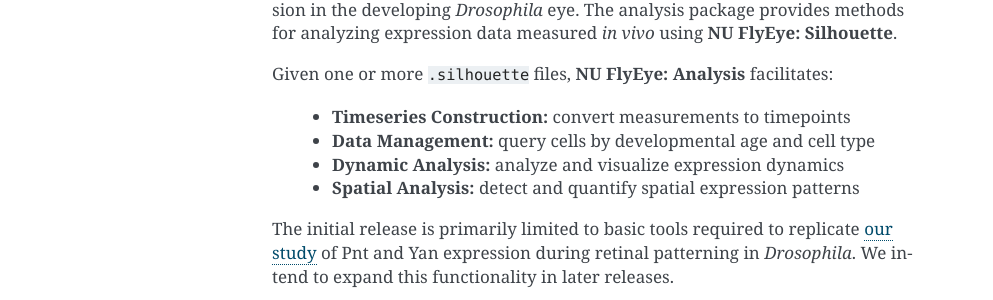
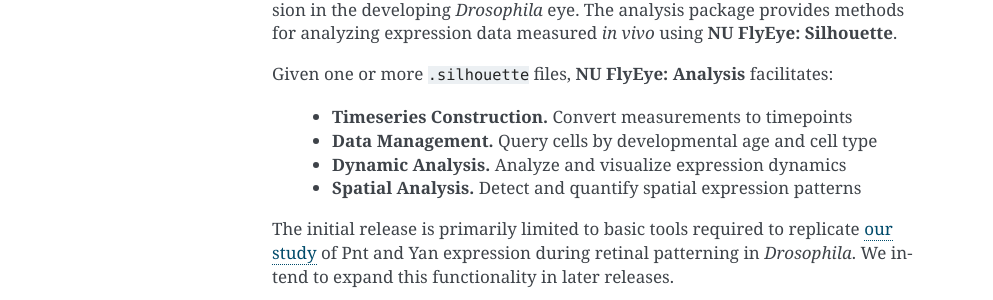
Before and after one commit to sbernasek/flyeye, a Sphinx documentation site: the page built from docs/source/index.rst, in a window 1280 px wide. Shown: the part 232-532 px from the top of the page, without its empty margins (148-1141 px from the left). Built offline with Sphinx 7.4.7, drawn with Linux system fonts in a browser that asks for light colours.

```diff
--- a/docs/source/index.rst
+++ b/docs/source/index.rst
@@ -18,10 +18,13 @@ NU FlyEye: Analysis
 
 Given one or more ``.silhouette`` files, **NU FlyEye: Analysis** facilitates:
 
-   - **Timeseries Construction:** convert measurements to timepoints
-   - **Data Management:** query cells by developmental age and cell type
-   - **Dynamic Analysis:** analyze and visualize expression dynamics
-   - **Spatial Analysis:** detect and quantify spatial expression patterns
+   - **Timeseries Construction.** Convert measurements to timepoints
+
+   - **Data Management.** Query cells by developmental age and cell type
+
+   - **Dynamic Analysis.** Analyze and visualize expression dynamics
+
+   - **Spatial Analysis.** Detect and quantify spatial expression patterns
 
 The initial release is primarily limited to basic tools required to replicate `our study <https://github.com/sebastianbernasek/pnt_yan_ratio>`_ of Pnt and Yan expression during retinal patterning in *Drosophila*. We intend to expand this functionality in later releases.
 
```
Also changed, not shown: README.md (+7 -4 lines), 1 other file.
